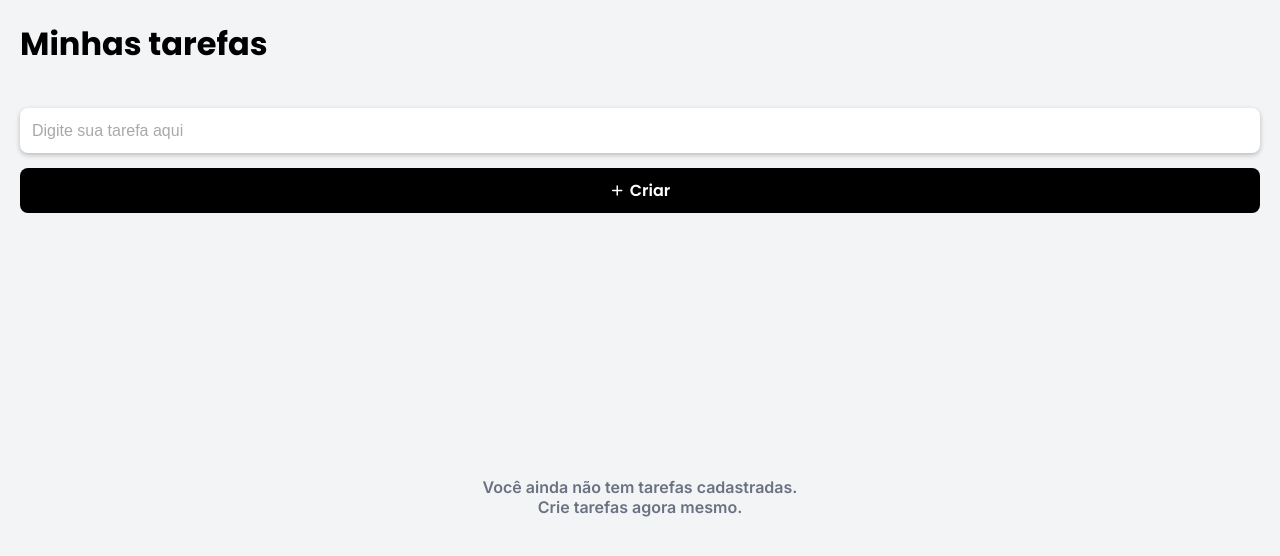
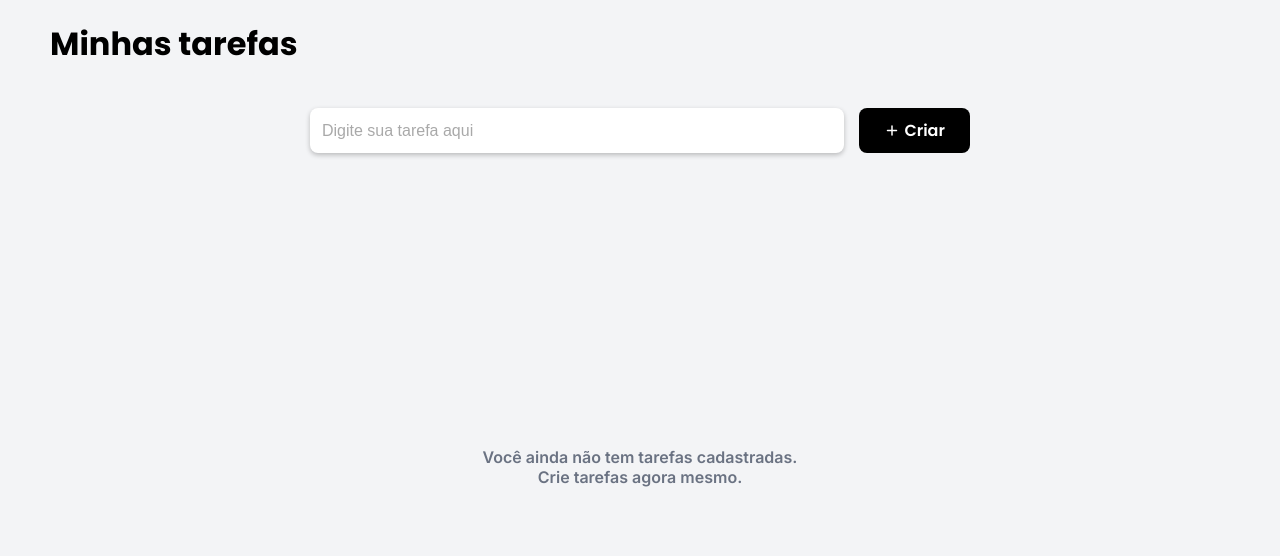
Before and after one commit to mnyellison/To-Do, a plain HTML site: page index.html in a window 1280 px wide. Drawn offline with Linux system fonts and the light colour scheme.

Commit message:
style: make layout responsive

```diff
--- a/css/style.css
+++ b/css/style.css
@@ -229,3 +229,28 @@ main {
         transform: scale(1);
     }
 }
+
+@media (min-width: 768px) {
+    .title {
+        padding: 20px 50px;
+    }
+
+    main {
+        width: 100%;
+        max-width: 700px;
+        margin: 0 auto;
+    }
+
+    .task-creator {
+        flex-direction: row;
+        justify-content: center;
+    }
+
+    #task-creation-box {
+        width: 100%;
+    }
+
+    .btn-task-creator {
+        width: 20%;
+    }
+}
```
